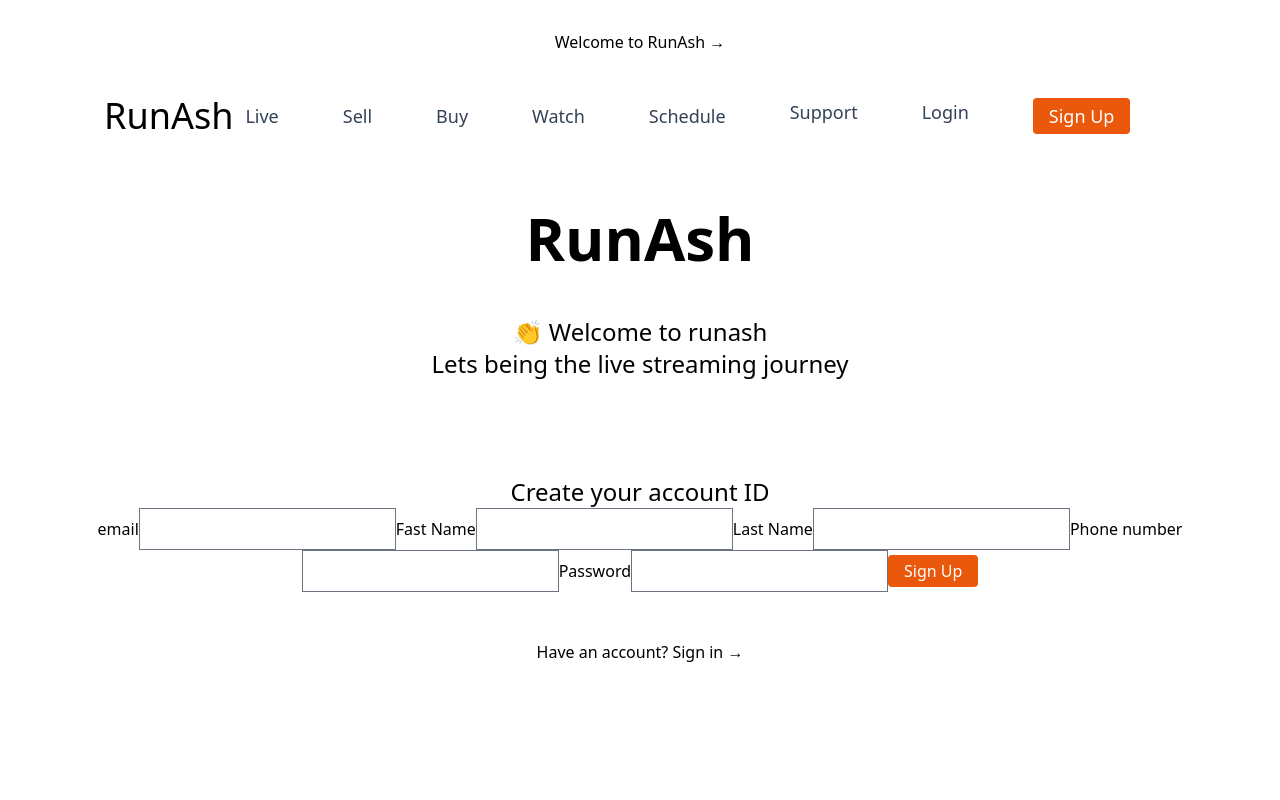
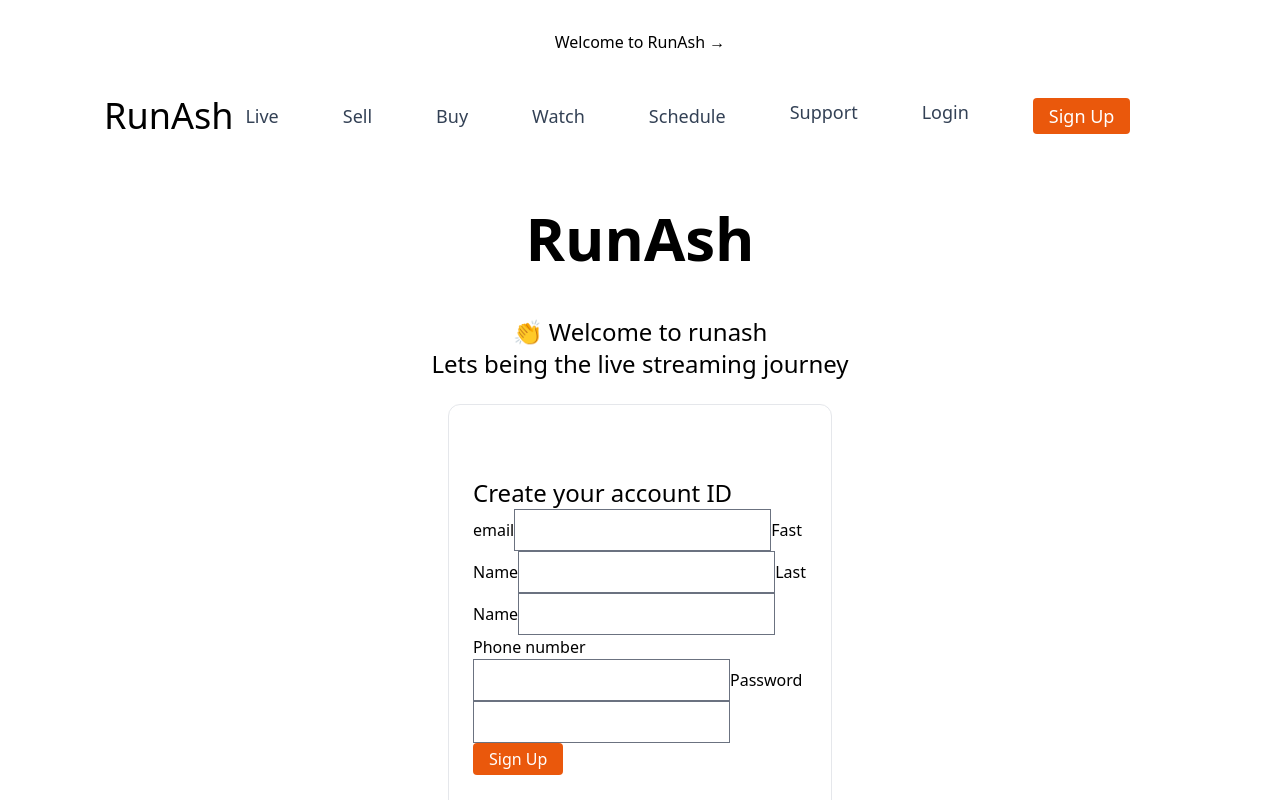
Before and after one commit to Vaibhavmurmu/nextjs13, a Next.js app: page /js-form in a window 1280 px wide. Shown: the top 800 px of the page. Built offline with nearby package versions, Linux system fonts and the light colour scheme.

Commit message:
Update js-form.js

```diff
--- a/pages/js-form.js
+++ b/pages/js-form.js
@@ -46,7 +46,7 @@ export default function PageWithJSbasedForm() {
       <p className="mt-12 text-2xl bottom-2">
         👏 Welcome to runash<br />Lets being the live streaming journey<br />
       </p>
-      <div className="mt-12 grid max-w-7xl grid-wrap items-center justify-around sm:w-full">
+      <div className="mt-6 w-96 rounded-xl border p-6 text-left focus:text-blue-600">
       <p className="mt-12 text-2xl bottom-2">Create your account ID</p>
       <form onSubmit={handleSubmit}>
         <label htmlFor="email">email</label>
```
